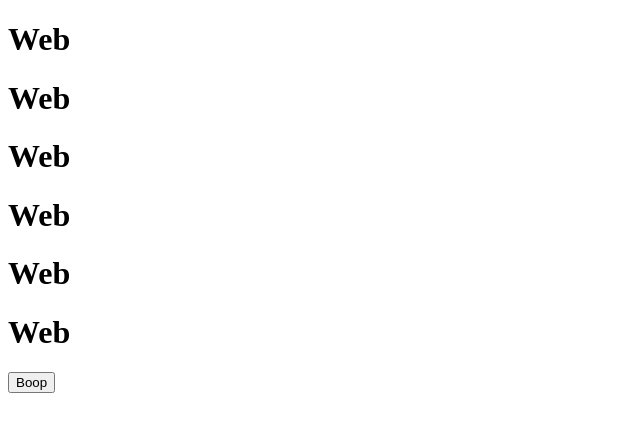
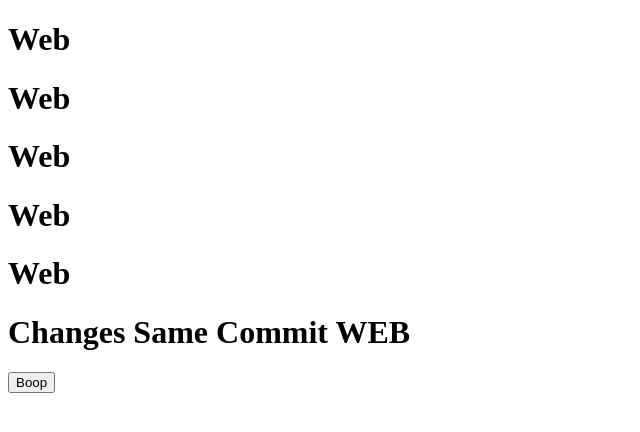
Before and after one commit to elviocb/ci-turbo, a Next.js app in the folder apps/web/: page / in a window 1280 px wide. Shown: the top 432 px of the page, without its empty margins (0-640 px from the left). Built offline with nearby package versions, Linux system fonts and the light colour scheme.

Commit message:
feat(home): changes in the same commit

```diff
--- a/apps/web/pages/index.tsx
+++ b/apps/web/pages/index.tsx
@@ -8,7 +8,7 @@ export default function Web() {
       <h1>Web</h1>
       <h1>Web</h1>
       <h1>Web</h1>
-      <h1>Web</h1>
+      <h1>Changes Same Commit WEB</h1>
       <Button />
     </div>
   )
```
Also changed, not shown: 1 other file (tests, documents, lock files or other folders).
